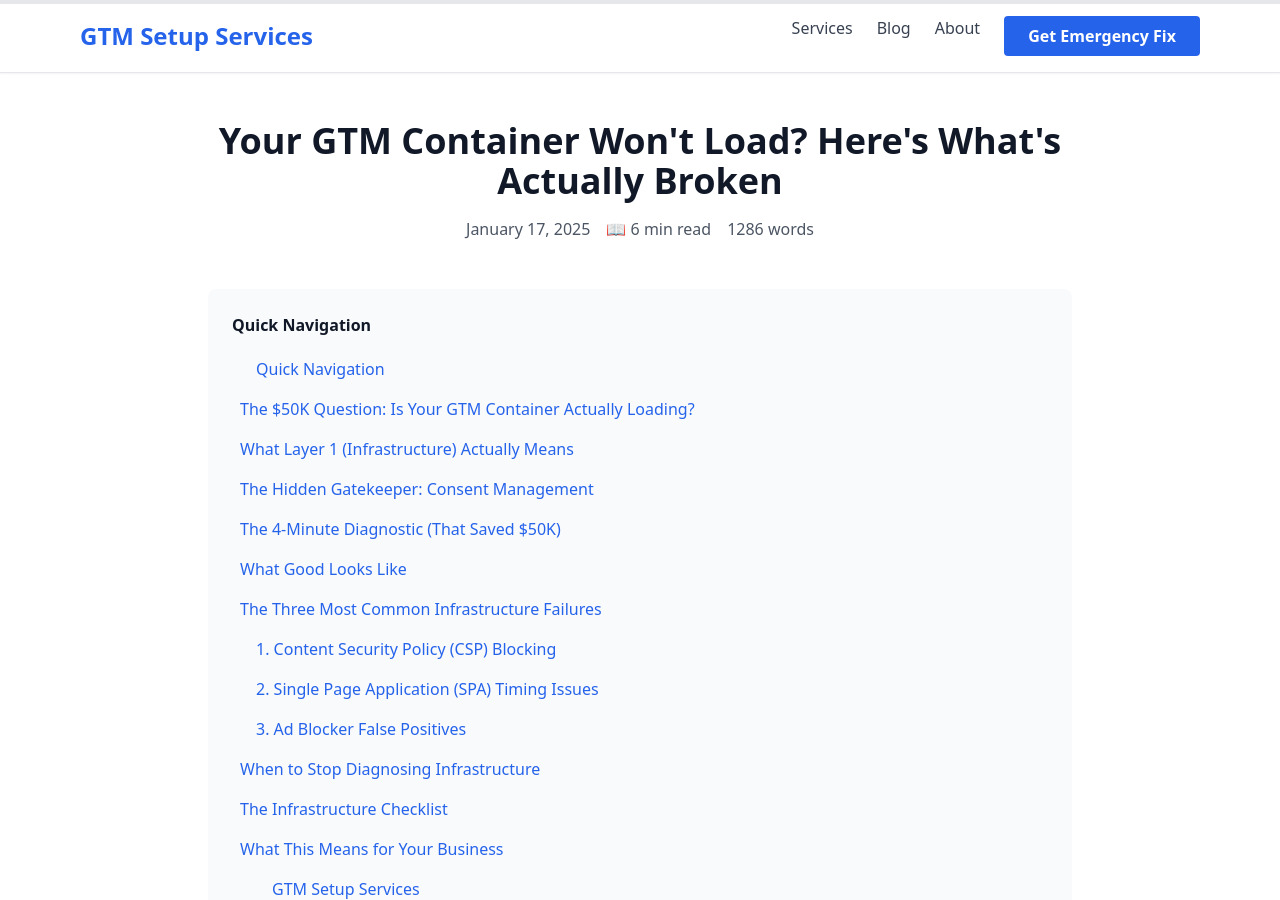
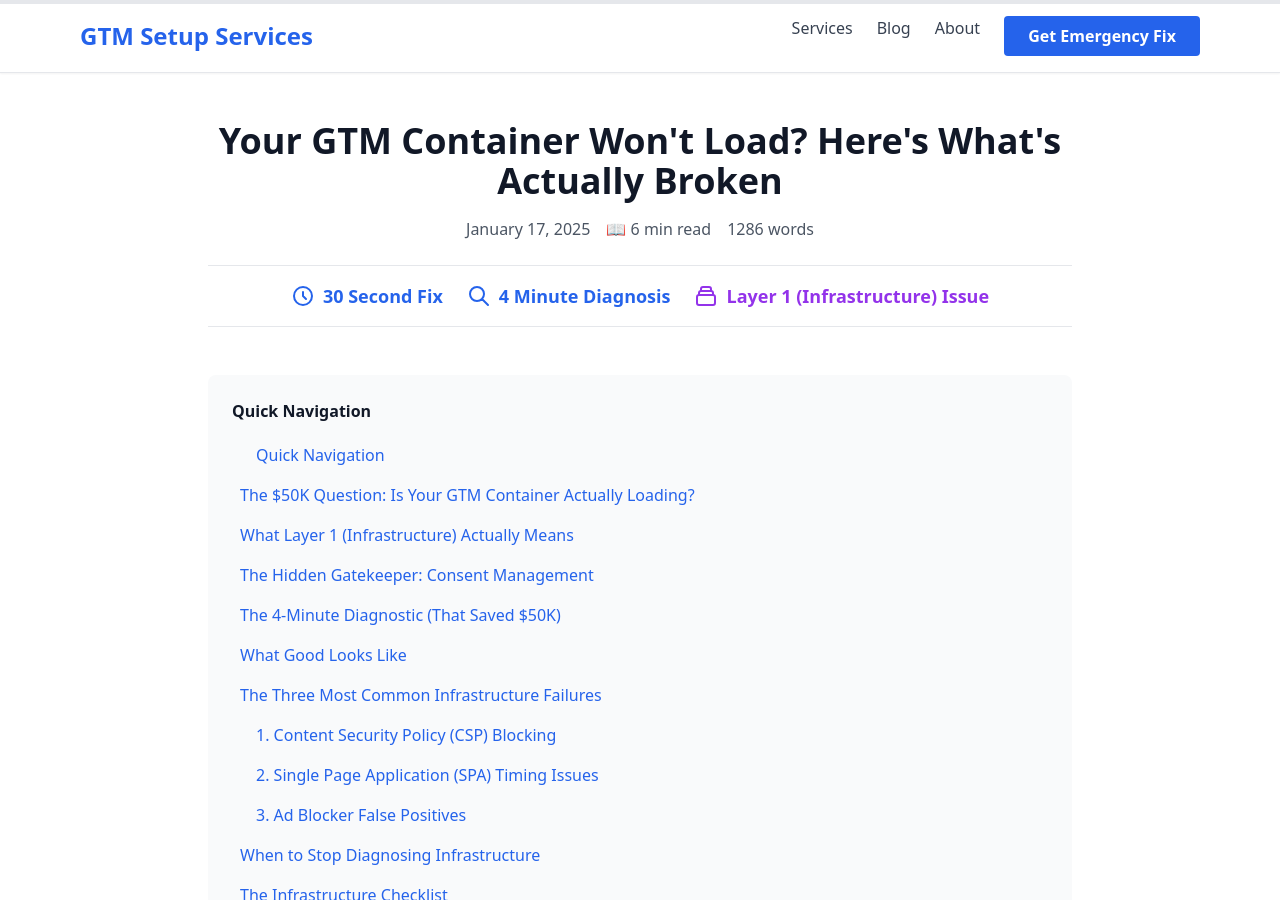
Before and after one commit to gtmsetupservice/gtmsetupservice.com, a Jekyll site: the page built from _posts/2025-01-17-gtm-container-wont-load-infrastructure-diagnostic.md, in a window 1280 px wide and 900 px high. Built offline with Jekyll 4.4.1, drawn with Linux system fonts in a browser that asks for light colours; nearby versions of some CDN libraries.

Commit message:
fix(aesthetics): Add missing trust indicators to post

```diff
--- a/_posts/2025-01-17-gtm-container-wont-load-infrastructure-diagnostic.md
+++ b/_posts/2025-01-17-gtm-container-wont-load-infrastructure-diagnostic.md
@@ -6,6 +6,9 @@
 categories: [diagnostics, infrastructure]
 tags: [gtm, troubleshooting, infrastructure, debugging]
 excerpt: "When your GTM container fails to load, you're not just missing analytics data—you're hemorrhaging conversion tracking, remarketing audiences, and revenue attribution. Here's how to diagnose infrastructure failures in under 5 minutes."
+diagnosis_time: "4 Minute"
+fix_time: "30 Second"
+problem_layer: "Layer 1 (Infrastructure)"
 ---
 
 ## The $50K Question: Is Your GTM Container Actually Loading?
```
